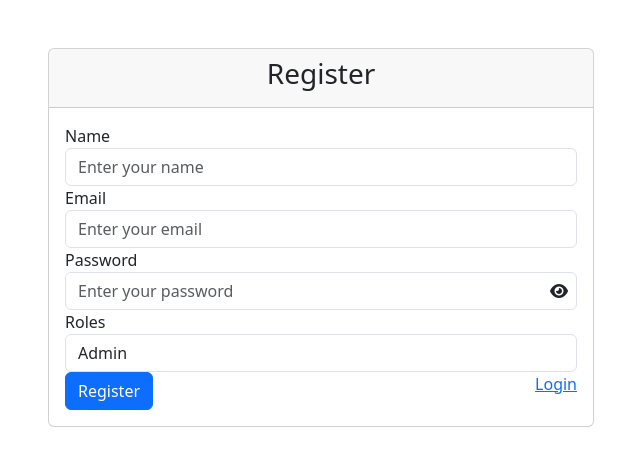
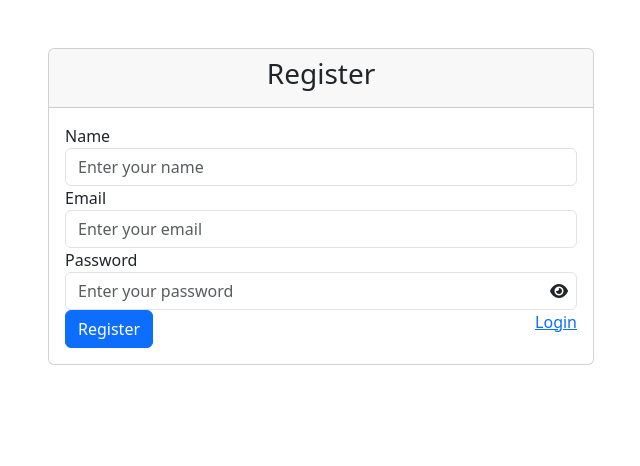
Before and after one commit to vickyahamed3110/RBAC-Frontend, a React (Vite) app: page / in a window 1280 px wide. Shown: the top 466 px of the page, without its empty margins (319-959 px from the left). Built offline with nearby package versions, Linux system fonts and the light colour scheme; no server answers.

Commit message:
committed on admin

```diff
--- a/src/Login.jsx
+++ b/src/Login.jsx
@@ -1,5 +1,5 @@
 import React, { useState } from 'react';
-import { json, Link, useNavigate } from 'react-router-dom';
+import { Link, useNavigate } from 'react-router-dom';
 import { loginData } from './apis';
 import "./App.css";
 
--- a/src/Register.jsx
+++ b/src/Register.jsx
@@ -8,21 +8,13 @@ const Register = () => {
   const [email, setEmail] = useState("");
   const [password, setPassword] = useState("");
   const [showPassword, setShowPassword] = useState(false)
-  const [role, setRole] = useState("Admin");
   const [popup, setpopup] = useState(false);
   const isAuthenticated = Boolean(localStorage.getItem("isAuthenticated"));
-
   const navigate = useNavigate();
-
-  const handleRoleChange = (event) => {
-    setRole(event.target.value);
-  };
-
   const handleSubmit = async (event) => {
     event.preventDefault();
     // Handle form submission logic
-    console.log({name, email, password, role})
-   const data =  await storeData({ name, email, password, role });
+   const data =  await storeData({ name, email, password});
     if (data.code === 1 ){
       setpopup(true)
       setTimeout(() => {
@@ -95,22 +87,7 @@ const Register = () => {
                   /> {!showPassword ?<i className="fa-solid fa-eye me-2" onClick = {changePwdView}></i>
                  : <i class="fa-solid fa-eye-slash" onClick ={changePwdView}></i>}
                   </div>
-
-                </div>
-                <div className="form-group">
-                  <label htmlFor="roles">Roles</label>
-                  <select
-                    className="form-control"
-                    id="role"
-                    value={role}
-                    onChange={handleRoleChange}
-                    required
-                  >
-
-                    <option value="User">User</option>
-                    <option value="Admin">Admin</option>
-                  </select>
-                </div>
+                  </div>
                 <button type="submit" className="btn btn-primary btn-block">
                   Register
                 </button>
--- a/src/admin.jsx
+++ b/src/admin.jsx
@@ -1,5 +1,5 @@
 import React, { useEffect, useState } from 'react';
-import { getAdminData } from './apis';
+import { getUserData } from './apis';
 import { useNavigate } from 'react-router-dom';
 import { jwtDecode } from 'jwt-decode';
 
@@ -8,10 +8,10 @@ const Admin= () => {
   const navigate = useNavigate()
   const token = localStorage.getItem("role")
   const details = jwtDecode(token)
-    console.log(details.role)
   const getAdmin= async () =>{
-    const data = await getAdminData()
-    setAdmin(data)
+    const data = await getUserData()
+    const filterItems = data.filter((admin)=>admin.role =='Admin')
+    setAdmin(filterItems)
   }
   useEffect(() =>{
     getAdmin()
--- a/src/apis.js
+++ b/src/apis.js
@@ -22,33 +22,9 @@ const loginData =async (userData) => {
     return await response.json()
 }
 
-// const forgetPassword =async (userData) => {
-//     console.log(userData);
-//     try {
-//         const response = await fetch (`${backendURL}/forgetPassword`,{
-//             method:"POST",
-//             body:JSON.stringify(userData),
-//             headers: {
-//             "Content-Type": "application/json; charset=utf-8"
-//             }
-//         })
-//         return await response.json()
-//     }
-
-//     catch (error) {
-//       console.log(error);
-//     }}
-
-    const getUserData = async () => {
+const getUserData = async () => {
         const response = await fetch (`${backendURL}/users`,{
          headers:{"Authorization":localStorage.getItem("role")}
-        })
-        return await response.json()
-    }
-
-    const getAdminData = async () => {
-        const response = await fetch (`${backendURL}/admin`,{
-        headers:{"Authorization":localStorage.getItem("role")}
         })
         return await response.json()
     }
@@ -84,4 +60,4 @@ const loginData =async (userData) => {
             return await response.json()
     }
 
-export {storeData, loginData, getUserData, getAdminData, deleteUserData, assignRole, changeForm}
+export {storeData, loginData, getUserData, deleteUserData, assignRole, changeForm}
--- a/src/user.jsx
+++ b/src/user.jsx
@@ -11,24 +11,19 @@ const User= () => {
   const token = localStorage.getItem("role")
   const details = jwtDecode(token)
   const deleteUser = async (email) => {
-    console.log(email)
     await deleteUserData(email)
     setRender(render + 1)
   }
   const getUser= async () =>{
     const data = await getUserData()
-    setUser(data)
+    const filterItems = data.filter((user)=> user.role =='User')
+    setUser(filterItems)
   }
   const handleRoleChange = async(event, email) => {
   setRole(event.target.value);
-  console.log({role:event.target.value})
-   console.log(email)
    await assignRole({email, role:event.target.value})
    setRender(render + 1)
   };
-  // const assignRoleFn = async(email) =>{
-  //   await assignRole({email, role})
-  // }
   const handleShow = async (useremail) => {
     await changeForm({useremail})
     setRender(render + 1)
```
Also changed, not shown: src/Rbacroutes.jsx (+0 -14 lines).
